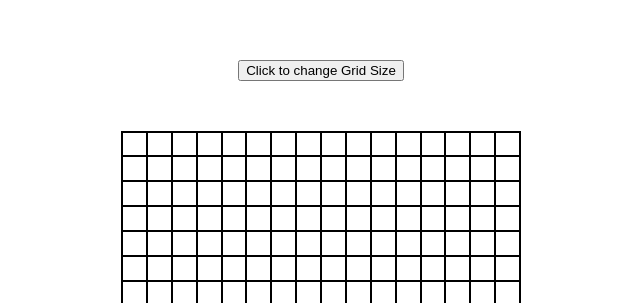
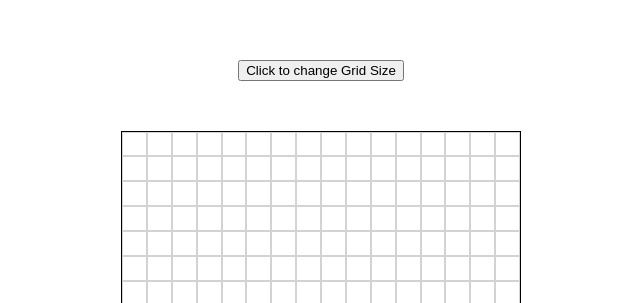
Before and after one commit to RihamRamzi/Etch-a-Sketch, a plain HTML site: page index.html in a window 1280 px wide. Shown: the part 105-408 px from the top of the page, without its empty margins (319-959 px from the left). Drawn offline with Linux system fonts and the light colour scheme.

Commit message:
Complete

```diff
--- a/script.js
+++ b/script.js
@@ -56,5 +56,3 @@ gridChoiceBtn.addEventListener("click", () => {
 });
 
 createGrid(16);
-
-console.log(randomColor(0.1));
--- a/styles.css
+++ b/styles.css
@@ -21,6 +21,6 @@ body {
   flex-wrap: wrap;
 }
 .gridBox {
-  border: 1px solid;
+  border: 1px solid hsla(0, 0%, 0%, 0.171);
   transition: background-color 0.3s;
 }
```
